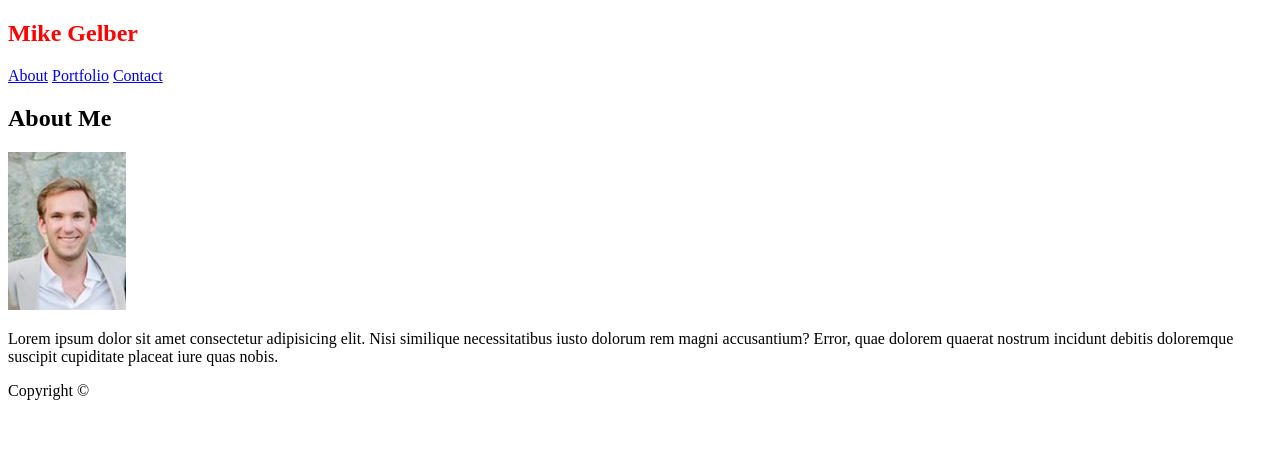
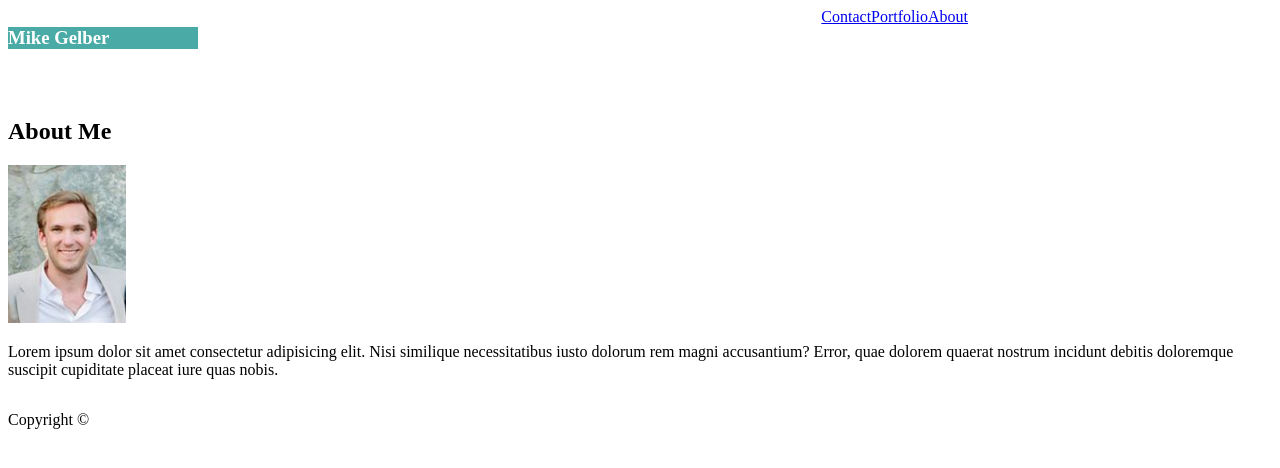
Before and after one commit to mpgelber7495/Basic-Portfolio, a plain HTML site: page index.html in a window 1280 px wide. Drawn offline with Linux system fonts and the light colour scheme.

Commit message:
Beginning CSS work for nav section of index.html

```diff
--- a/assets/css/style.css
+++ b/assets/css/style.css
@@ -1,3 +1,23 @@
-h1 {
-  color: red;
+/* NAV SECTION STYLING */
+
+.nav-heading {
+  color: #ffffff;
+  background-color: #4aaaa5;
+  width: 190px;
+  float: left;
 }
+
+.nav-container {
+  background-color: #ffffff;
+  width: 960px;
+  height: 90px;
+}
+
+.nav-item {
+  float: right;
+}
+.clearfix {
+  content: "";
+  clear: both;
+  display: table;
+}
--- a/index.html
+++ b/index.html
@@ -9,16 +9,18 @@
   </head>
   <body>
     <header>
-      <nav>
-        <h1>Mike Gelber</h1>
-        <a class="nav-item" href="index.html">About</a>
-        <a class="nav-item" href="portfolio.html">Portfolio</a>
-        <a class="nav-item" href="contact.html">Contact</a>
-      </nav>
+      <section class="nav-container">
+        <nav>
+          <h1 class="nav-heading">Mike Gelber</h1>
+          <a class="nav-item" href="index.html">About</a>
+          <a class="nav-item" href="portfolio.html">Portfolio</a>
+          <a class="nav-item" href="contact.html">Contact</a>
+        </nav>
+      </section>
     </header>
 
-    <section>
-      <h2>About Me</h2>
+    <section class="clearfix">
+      <h2 id="yes">About Me</h2>
       <img src="./assets/images/head-shot.png" alt="A nice picture of Mike" />
       <p>
         Lorem ipsum dolor sit amet consectetur adipisicing elit. Nisi similique
```
Also changed, not shown: portfolio.html (+1 -1 lines).
